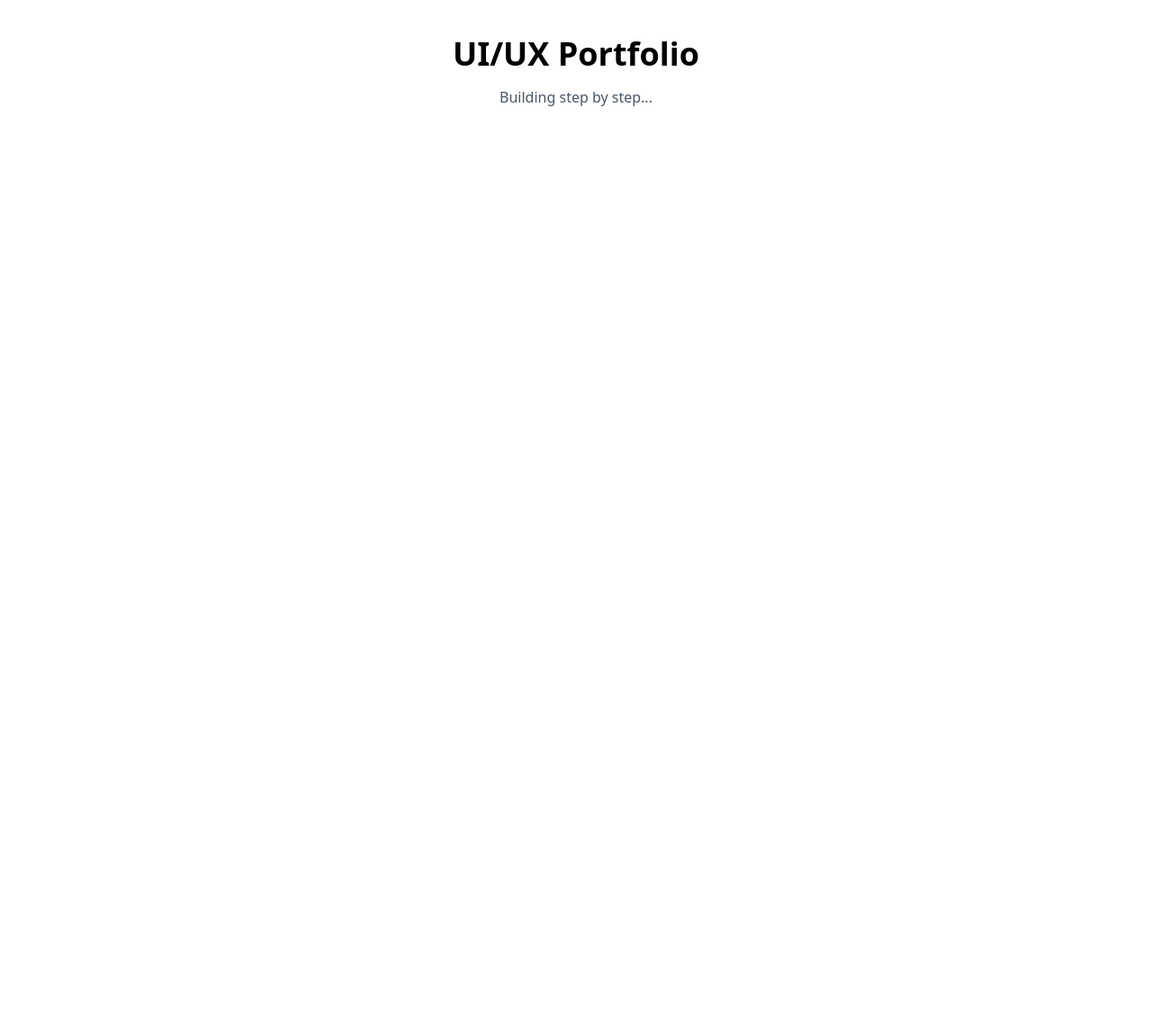
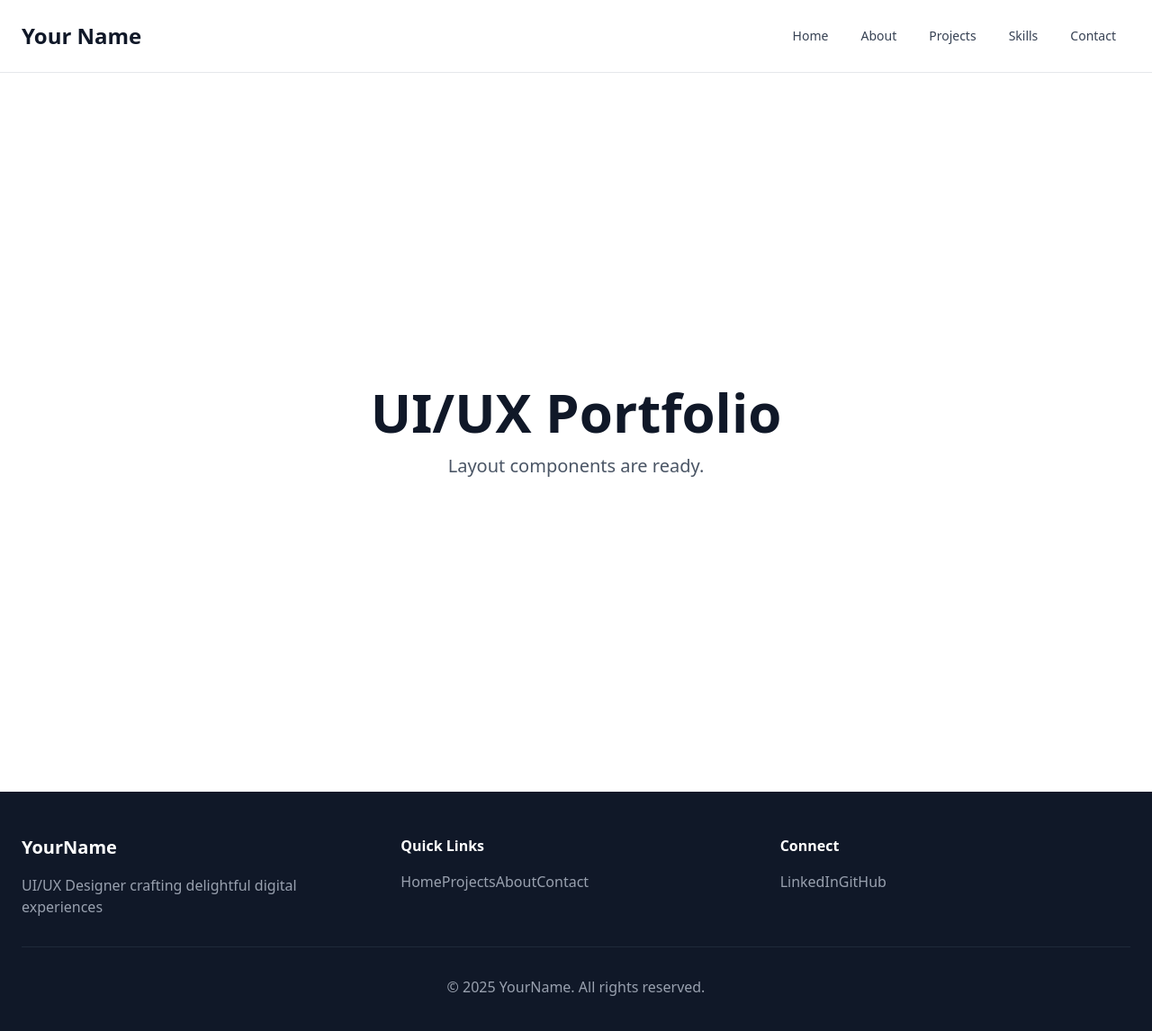
Before and after one commit to asifjirayat/asifjirayat-portfolio, a React (Vite) app: page / in a window 1280 px wide. Shown: the top 1146 px of the page at 90% size. Before the commit the page ends 800 px from the top, so only its background shows below. Built offline with nearby package versions, Linux system fonts and the light colour scheme; the HTML template or start-up script is replaced by a standard one.

Commit message:
Header, Footer components created

```diff
--- a/src/App.jsx
+++ b/src/App.jsx
@@ -1,8 +1,26 @@
+import Header from "./components/layouts/Header.jsx";
+import Footer from "./components/layouts/Footer.jsx";
+
 const App = () => {
   return (
     <div className="App">
-      <h1 className="text-4xl font-bold text-center mt-10">UI/UX Portfolio</h1>
-      <p className="text-center mt-4 text-gray-600">Building step by step...</p>
+      <Header />
+
+      {/* Main content */}
+      <main className="pt-20">
+        <div className="min-h-screen flex items-center justify-center">
+          <div className="text-center">
+            <h1 className="text-6xl font-bold text-gray-900 mb-4">
+              UI/UX Portfolio
+            </h1>
+            <p className="text-xl text-gray-600">
+              Layout components are ready.
+            </p>
+          </div>
+        </div>
+      </main>
+
+      <Footer />
     </div>
   );
 };
--- /dev/null
+++ b/src/components/layouts/Footer.jsx
@@ -0,0 +1,67 @@
+const Footer = () => {
+  const currentYear = new Date().getFullYear();
+
+  return (
+    <footer className="bg-gray-900 text-white py-12">
+      <div className="container mx-auto px-6">
+        <div className="grid grid-cols-1 md:grid-cols-3 gap-8">
+          {/* Brand */}
+          <div>
+            <h3 className="text-xl font-bold mb-4">YourName</h3>
+            <p className="text-gray-400">
+              UI/UX Designer crafting delightful digital experiences
+            </p>
+          </div>
+
+          {/* Quick links */}
+          <div>
+            <h4 className="font-semibold mb-4">Quick Links</h4>
+            <ul className="space-y-2 text-gray-400">
+              <li>
+                <a href="#home" className="hover:text-white transition-colors">
+                  Home
+                </a>
+                <a
+                  href="#projects"
+                  className="hover:text-white transition-colors"
+                >
+                  Projects
+                </a>
+                <a href="#about" className="hover:text-white transition-colors">
+                  About
+                </a>
+                <a
+                  href="#contact"
+                  className="hover:text-white transition-colors"
+                >
+                  Contact
+                </a>
+              </li>
+            </ul>
+          </div>
+
+          {/* Social links */}
+          <div>
+            <h4 className="font-semibold mb-4">Connect</h4>
+            <ul className="space-y-2 text-gray-400">
+              <li>
+                <a href="#" className="hover:text-white transition-colors">
+                  LinkedIn
+                </a>
+                <a href="#" className="hover:text-white transition-colors">
+                  GitHub
+                </a>
+              </li>
+            </ul>
+          </div>
+        </div>
+
+        <div className="border-t border-gray-800 mt-8 pt-8 text-center text-gray-400">
+          <p>&copy; {currentYear} YourName. All rights reserved.</p>
+        </div>
+      </div>
+    </footer>
+  );
+};
+
+export default Footer;
--- /dev/null
+++ b/src/components/layouts/Header.jsx
@@ -0,0 +1,31 @@
+import { motion } from "framer-motion";
+import Navigation from "./Navigation.jsx";
+
+const Header = () => {
+  return (
+    <motion.header
+      className="fixed top-0 left-0 right-0 z-50 bg-white/80 backdrop-blur-md border-b border-gray-200"
+      initial={{ y: -100 }}
+      animate={{ y: 0 }}
+      transition={{ duration: 0.5, ease: "easeOut" }}
+    >
+      <div className="container mx-auto px-6">
+        <div className="flex items-center justify-between h-20">
+          {/* Logo */}
+          <motion.div
+            className="text-2xl font-bold text-gray-900"
+            whileHover={{ scale: 1.05 }}
+            transition={{ type: "spring", stiffness: 400 }}
+          >
+            Your Name
+          </motion.div>
+
+          {/* Navigation */}
+          <Navigation />
+        </div>
+      </div>
+    </motion.header>
+  );
+};
+
+export default Header;
--- /dev/null
+++ b/src/components/layouts/Navigation.jsx
@@ -0,0 +1,49 @@
+import { motion } from "framer-motion";
+import { useState } from "react";
+
+const navItems = [
+  { name: "Home", path: "#home" },
+  { name: "About", path: "#about" },
+  { name: "Projects", path: "#projects" },
+  { name: "Skills", path: "#skills" },
+  { name: "Contact", path: "#contact" },
+];
+
+const Navigation = () => {
+  const [hoveredPath, setHoveredPath] = useState("");
+
+  return (
+    <nav className="hidden md:flex gap-1" role="navigation">
+      {navItems.map((item) => {
+        const isHovered = item.path === hoveredPath;
+
+        return (
+          <a
+            key={item.path}
+            href={item.path}
+            className="px-4 py-2 rounded-lg text-sm font-medium text-gray-700 hover:text-gray-900 relative transition-colors duration-200"
+            onMouseEnter={() => setHoveredPath(item.path)}
+            onMouseLeave={() => setHoveredPath("")}
+          >
+            <span className="relative z-10">{item.name}</span>
+            {isHovered && (
+              <motion.div
+                className="absolute inset-0 bg-gray-100 rounded-lg -z-0"
+                layoutId="navbar-hover"
+                transition={{
+                  type: "spring",
+                  bounce: 0.25,
+                  stiffness: 130,
+                  damping: 9,
+                  duration: 0.3,
+                }}
+              ></motion.div>
+            )}
+          </a>
+        );
+      })}
+    </nav>
+  );
+};
+
+export default Navigation;
```
